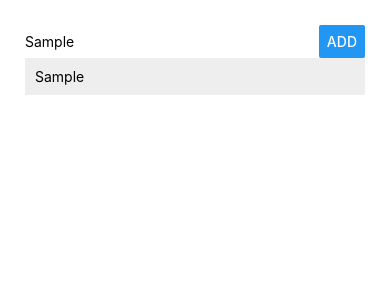
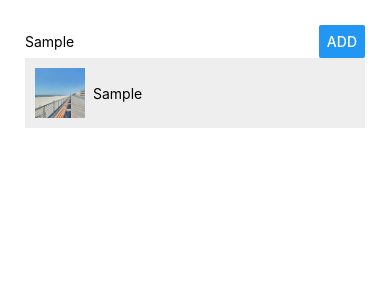
Before and after one commit to pongpon-tienthong/first-react-native-app, a React Native app: screen / in a window 390 px wide. Both pictures are taken after typing "Sample" into the empty fields and a click on the button "ADD". Shown: the top 300 px of the page. Built offline with nearby package versions, Linux system fonts and the light colour scheme.

Commit message:
Add image

```diff
--- a/App.js
+++ b/App.js
@@ -3,6 +3,7 @@ import { StyleSheet, View } from "react-native";
 
 import PlaceList from "./src/components/PlaceList/PlaceList";
 import PlaceInput from "./src/components/PlaceInput/PlaceInput";
+import longBeachImage from "./src/assets/long_beach.jpg";
 
 export default class App extends Component {
   state = {
@@ -14,7 +15,8 @@ export default class App extends Component {
       return {
         places: prevState.places.concat({
           key: Math.random().toString(),
-          value: placeName
+          name: placeName,
+          image: longBeachImage
         })
       };
     });
--- a/src/components/ListItem/ListItem.js
+++ b/src/components/ListItem/ListItem.js
@@ -1,9 +1,10 @@
 import React from "react";
-import { View, Text, StyleSheet, TouchableOpacity } from "react-native";
+import { View, Text, StyleSheet, TouchableOpacity, Image } from "react-native";
 
 const listItem = props => (
   <TouchableOpacity onPress={props.onItemPressed}>
     <View style={style.listItem}>
+      <Image style={style.placeImage} source={props.placeImage} />
       <Text>{props.placeName}</Text>
     </View>
   </TouchableOpacity>
@@ -14,7 +15,14 @@ const style = StyleSheet.create({
     width: "100%",
     padding: 10,
     marginBottom: 5,
-    backgroundColor: "#eee"
+    backgroundColor: "#eee",
+    flexDirection: "row",
+    alignItems: "center"
+  },
+  placeImage: {
+    marginRight: 8,
+    height: 50,
+    width: 50
   }
 });
 
--- a/src/components/PlaceList/PlaceList.js
+++ b/src/components/PlaceList/PlaceList.js
@@ -8,9 +8,10 @@ const placeList = props => {
     <FlatList
       style={style.listContainer}
       data={props.places}
-      renderItem={(info) => (
+      renderItem={info => (
         <ListItem
-          placeName={info.item.value}
+          placeName={info.item.name}
+          placeImage={info.item.image}
           onItemPressed={() => props.onItemDeleted(info.item.key)}
         />
       )}
```
Also changed, not shown: src/assets/long_beach.jpg (added), 28 other files (tests, documents, lock files or other folders).
